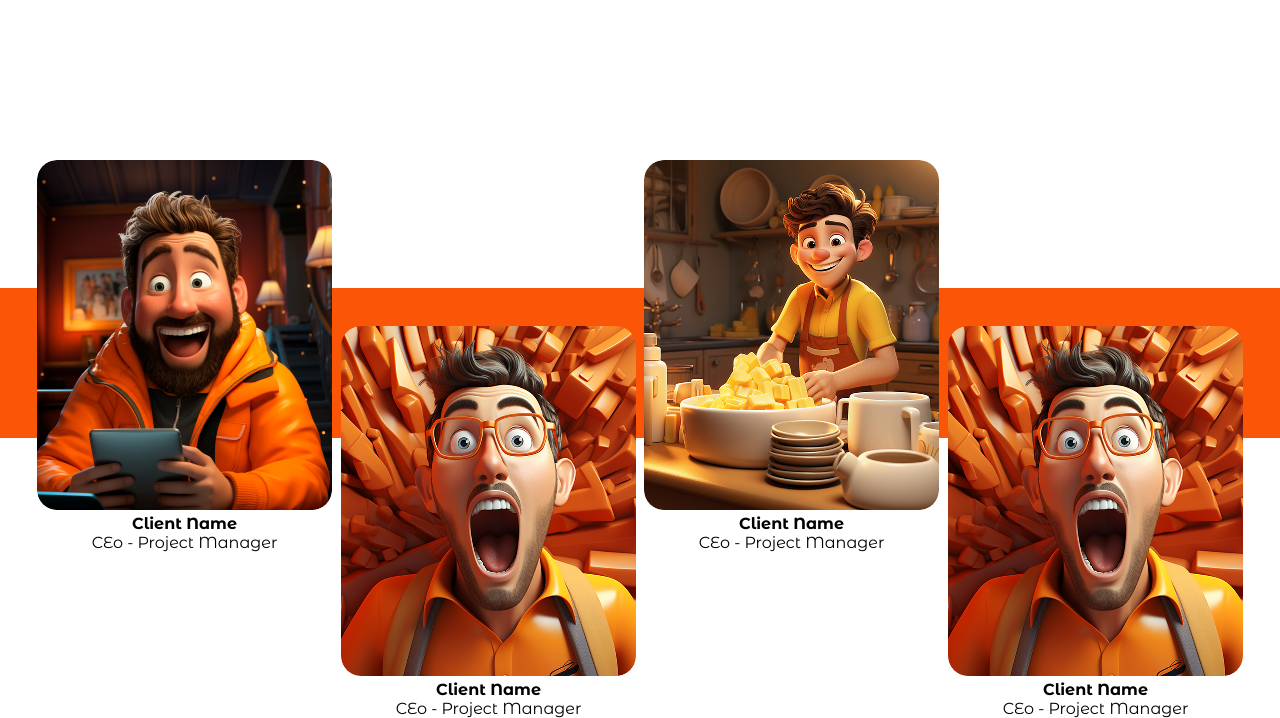
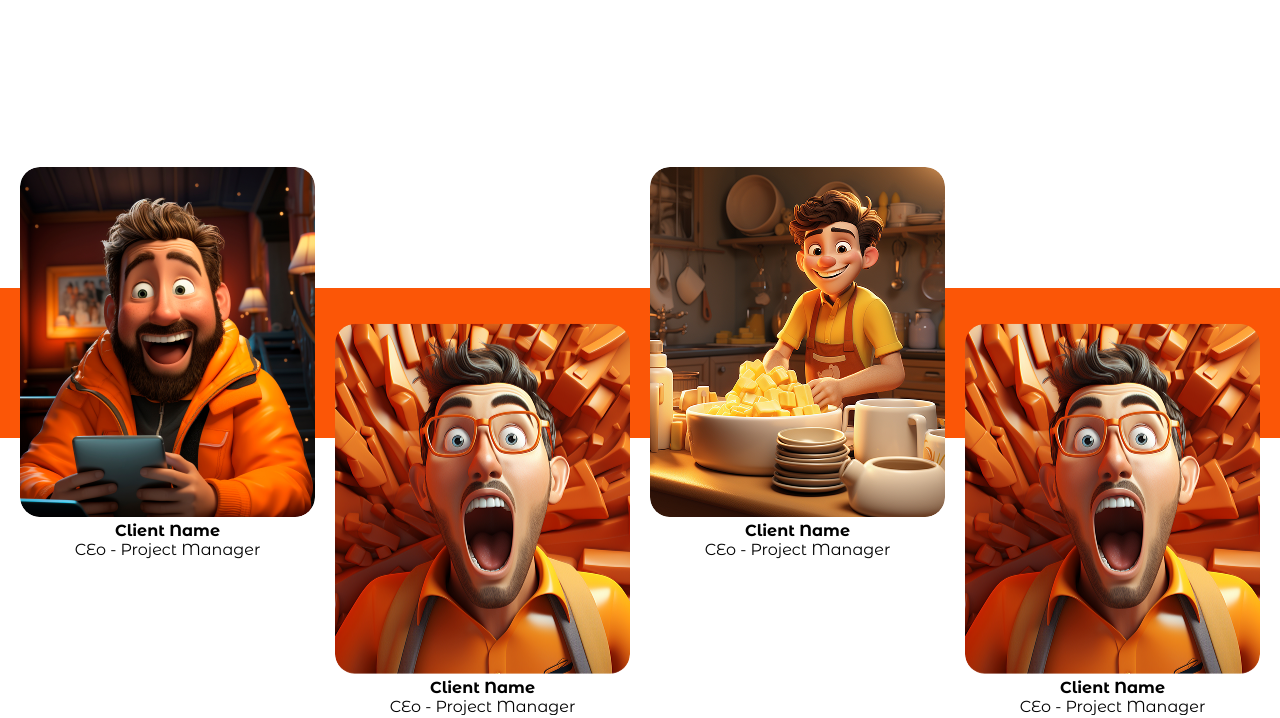
Before and after one commit to Abdelrahman0963/Flex-and-Transform-Task, a plain HTML site: page index.html in a window 1280 px wide. Shown: the part 217-935 px from the top of the page. Drawn offline with Linux system fonts and the light colour scheme.

Commit message:
تعديل التاسك

```diff
--- a/index.html
+++ b/index.html
@@ -23,22 +23,22 @@
       </div>
       <div class="shape">
         <div class="cards">
-          <div class="cardOne">
+          <div class="card">
             <img src="/img/1.png" alt="" />
             <h4>Client Name</h4>
             <p>CEo - Project Manager</p>
           </div>
-          <div class="cardTow">
+          <div class="card this">
             <img src="/img/2.png" alt="" />
             <h4>Client Name</h4>
             <p>CEo - Project Manager</p>
           </div>
-          <div class="cardThree">
+          <div class="card">
             <img src="/img/3.png" alt="" />
             <h4>Client Name</h4>
             <p>CEo - Project Manager</p>
           </div>
-          <div class="cardFour">
+          <div class="card this">
             <img src="/img/2.png" alt="" />
             <h4>Client Name</h4>
             <p>CEo - Project Manager</p>
--- a/style.css
+++ b/style.css
@@ -8,6 +8,7 @@ body {
   background: #fff;
 }
 .container {
+  width: 100%;
   height: 100vh;
   display: flex;
   flex-direction: column;
@@ -28,17 +29,18 @@ body {
   display: flex;
   width: 100%;
   background: #fb5607;
-  justify-content: center;
   height: 150px;
   align-items: center;
+  justify-content: center;
 }
 .cards {
-  width: 95%;
+  width: 90%;
   height: 100px;
   display: flex;
   flex-direction: row;
-  gap: 24px;
-  position: relative;
+  gap: 20px;
+  justify-content: center;
+  align-items: center;
 }
 .cards img {
   width: 295px;
@@ -49,27 +51,9 @@ body {
   -ms-border-radius: 20px;
   -o-border-radius: 20px;
 }
-.cardOne {
-  position: absolute;
-  left: 5px;
-  top: -153px;
+.card {
   text-align: center;
 }
-.cardTow {
-  position: absolute;
-  left: calc(25% + 5px);
-  bottom: -305px;
-  text-align: center;
+.this {
+  transform: translateY(40%);
 }
-.cardThree {
-  position: absolute;
-  right: calc(25% + 5px);
-  top: -153px;
-  text-align: center;
-}
-.cardFour {
-  position: absolute;
-  right: 5px;
-  bottom: -305px;
-  text-align: center;
-}
```
